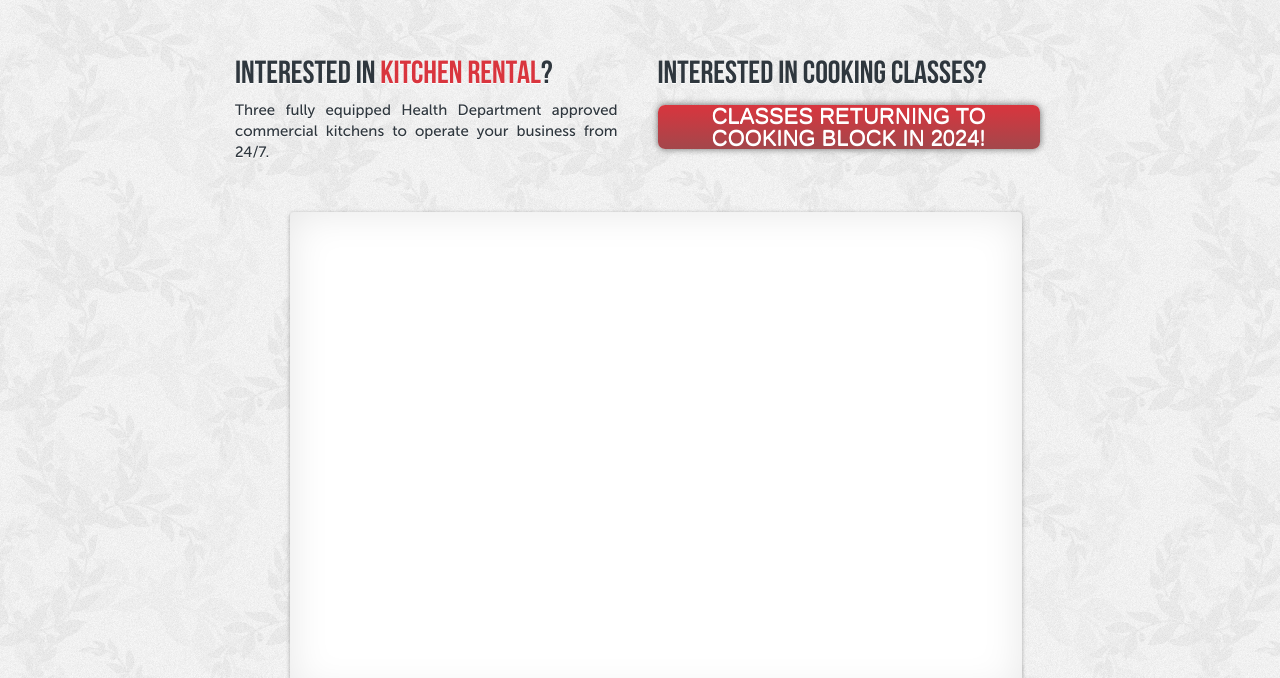
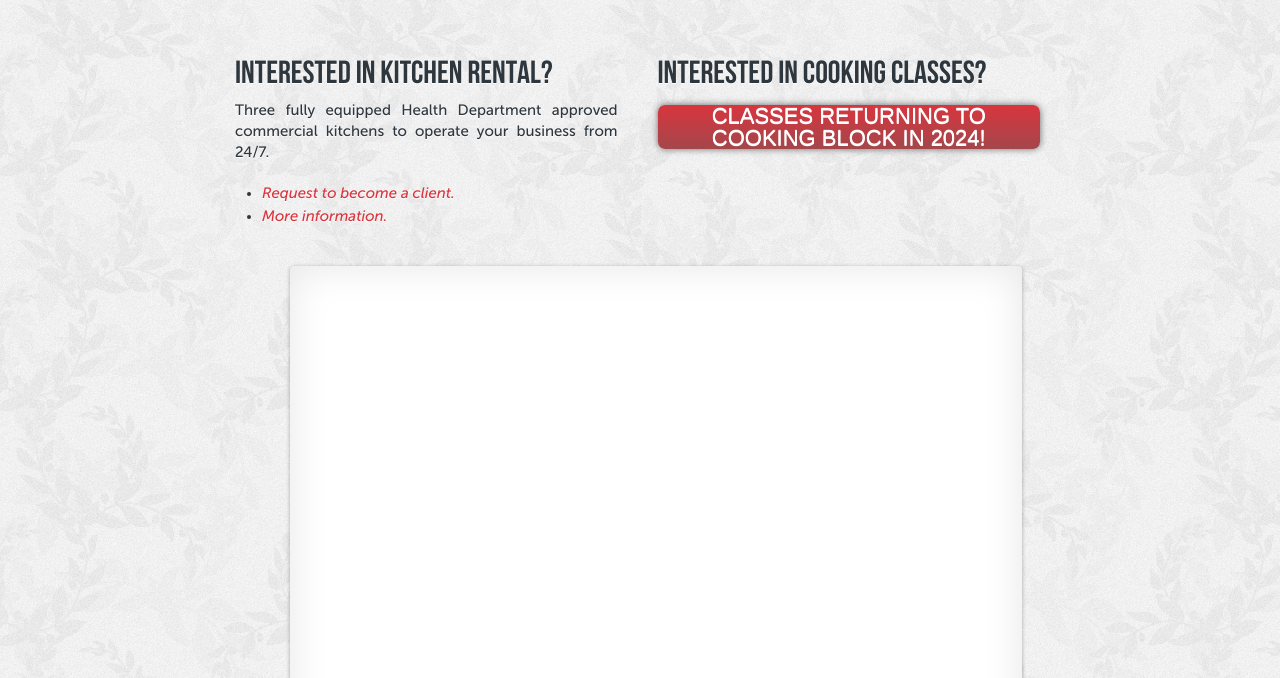
Before and after one commit to jaw/cooking_block, a plain HTML site: page index.html in a window 1280 px wide. Shown: the part 107-785 px from the top of the page. Drawn offline with Linux system fonts and the light colour scheme.

Commit message:
Updated Application Forms

```diff
--- a/index.html
+++ b/index.html
@@ -70,9 +70,12 @@
 
     <div class="columns-wrapper">
         <div class="two-col">
-          <h2>Interested in <a href="what.html">kitchen rental</a>?</h2>
-          <p>
-          Three fully equipped Health Department approved commercial kitchens to operate your business from 24/7.
+          <h2>Interested in kitchen rental?</h2>
+          <p>Three fully equipped Health Department approved commercial kitchens to operate your business from 24/7.</p>
+          <ul>
+            <li><a href="https://docs.google.com/forms/d/1-c8EkJGbHpV-y8UbXO6JC8cbyW6NSthKpmmsczRYnMk/edit?ts=6545c42e" target="_blank">Request to become a client.</a></li>
+            <li><a href="what.html">More information.</a></li>
+          </ul>
         </div>
         <div class="two-col">
           <h2>Interested in cooking classes?</h2>
```
Also changed, not shown: faq.html (+1 -1 lines), what.html (+2 -0 lines).
